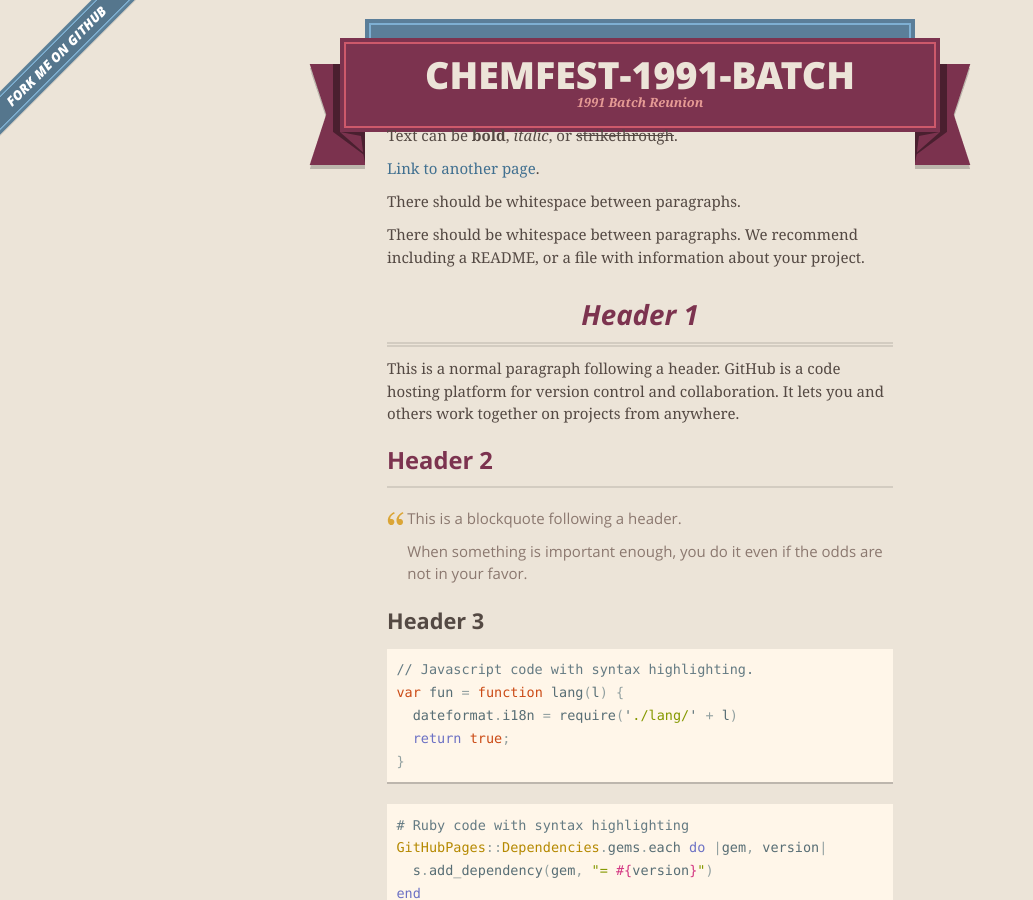
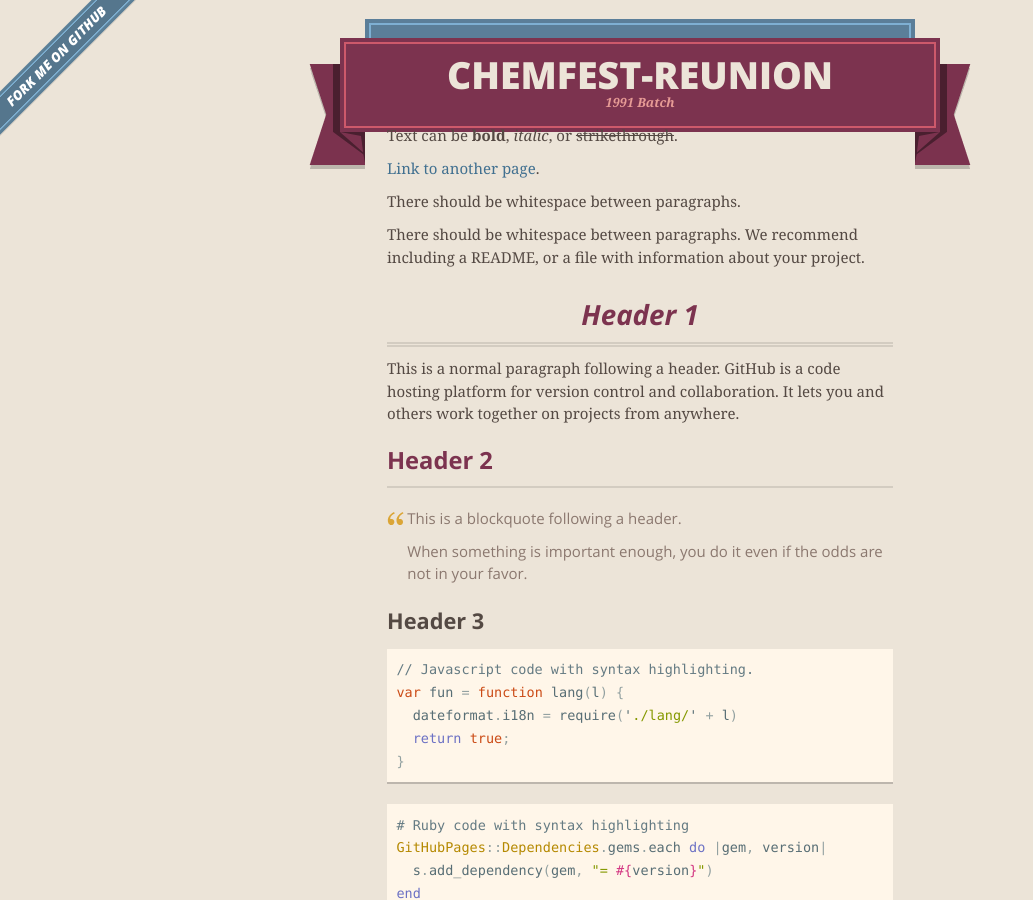
Before and after one commit to Timeandenergy01/chemfest91, a Jekyll site: the page built from index.md, in a window 1280 px wide and 900 px high. Shown: the whole window, without its empty margins (0-1033 px from the left). Built offline with Jekyll 4.4.1, drawn with Linux system fonts in a browser that asks for light colours.

Commit message:
Update default.html

```diff
--- a/_layouts/default.html
+++ b/_layouts/default.html
@@ -28,8 +28,8 @@
       <header>
         <span class="ribbon-outer">
           <span class="ribbon-inner">
-            <h1>CHEMFEST-1991-BATCH</h1>
-            <h2>1991 Batch Reunion</h2>
+            <h1>CHEMFEST-Reunion</h1>
+            <h2>1991 Batch</h2>
           </span>
           <span class="left-tail"></span>
           <span class="right-tail"></span>
```
